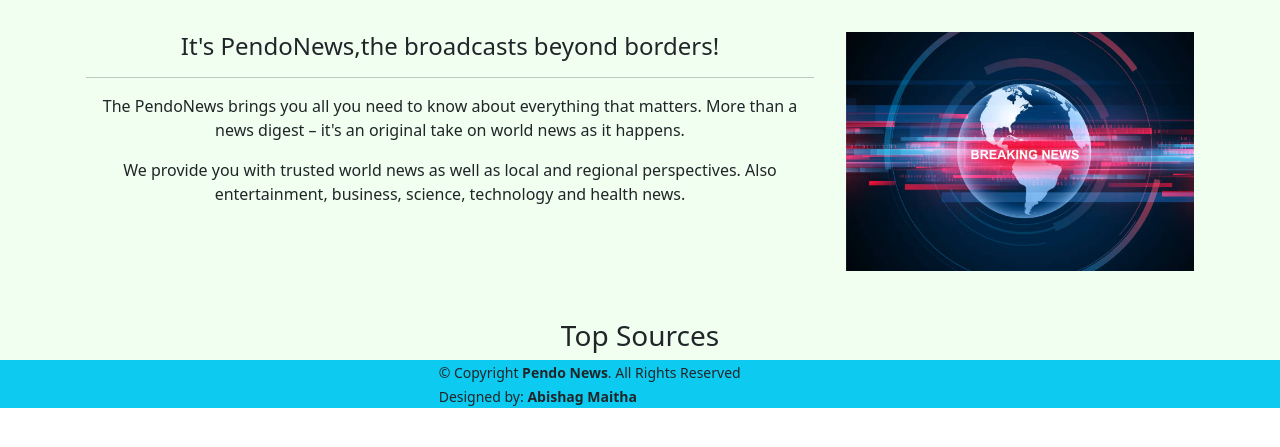
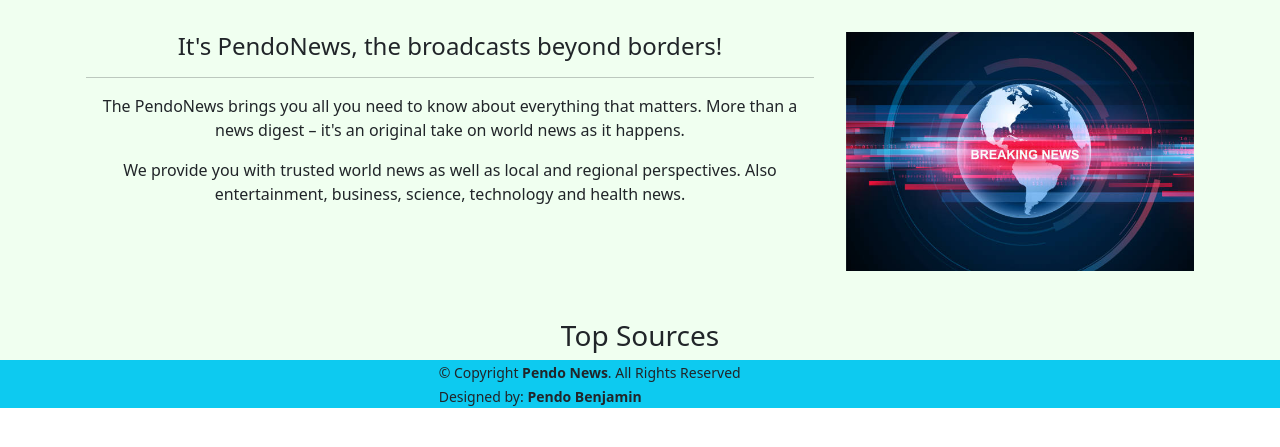
Before and after one commit to Abishag-Maitha/Pendo-News, a Flask app: template app/templates/index.html in a window 1280 px wide. Shown: the part 136-583 px from the top of the page. Run offline with Flask 2, Linux system fonts and the light colour scheme; the template is opened without the code that fills it, so the values that code supplies are empty; some libraries are stand-ins or nearby versions.

Commit message:
make changes to the front page

```diff
--- a/app/templates/base.html
+++ b/app/templates/base.html
@@ -52,7 +52,7 @@
                </small>
             </div>
             <div class="credits">
-                <p><small>Designed by: <strong>Abishag Maitha</strong></small></p>
+                <p><small>Designed by: <strong>Pendo Benjamin</strong></small></p>
             </div>
         </div>
     </footer>
--- a/app/templates/index.html
+++ b/app/templates/index.html
@@ -7,7 +7,7 @@
 <div class="container">
     <div class="row">
         <div class="col-md-8 mt-3 p-3">
-            <h4>It's PendoNews,the broadcasts beyond borders!</h4>
+            <h4>It's PendoNews, the broadcasts beyond borders!</h4>
             <hr>
             <p>The PendoNews brings you all you need to know about everything that matters. More than a news digest – it's an original take on world news as it happens.
             </p>
```
